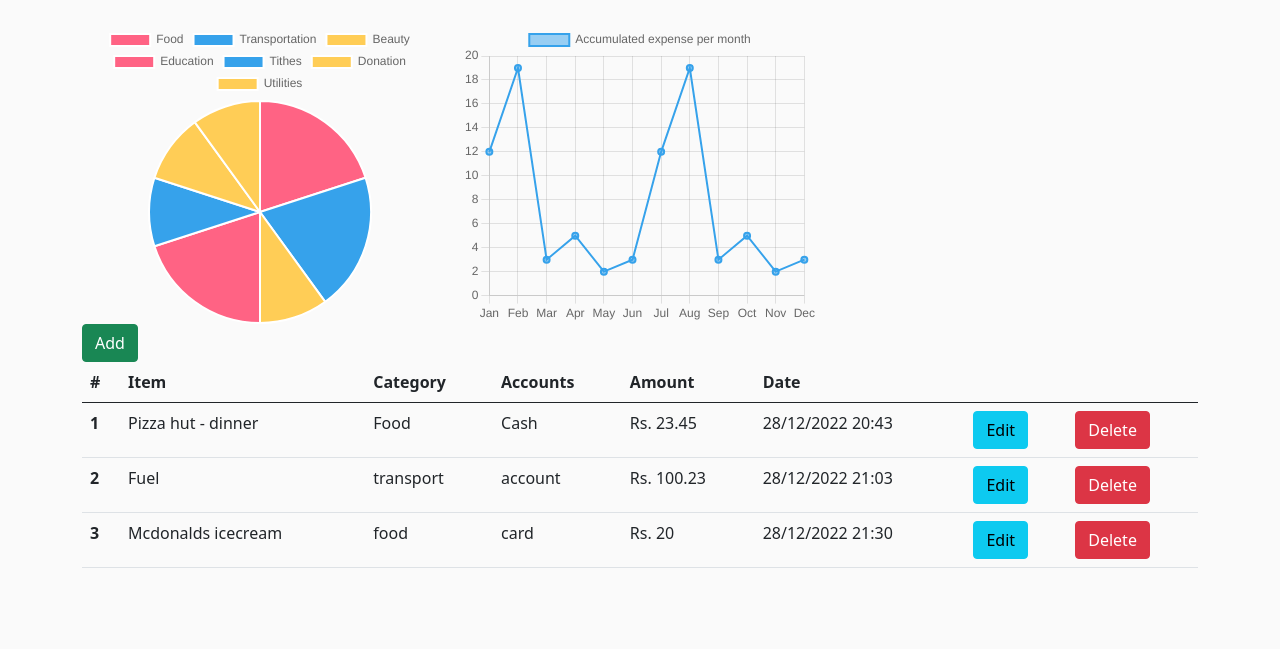
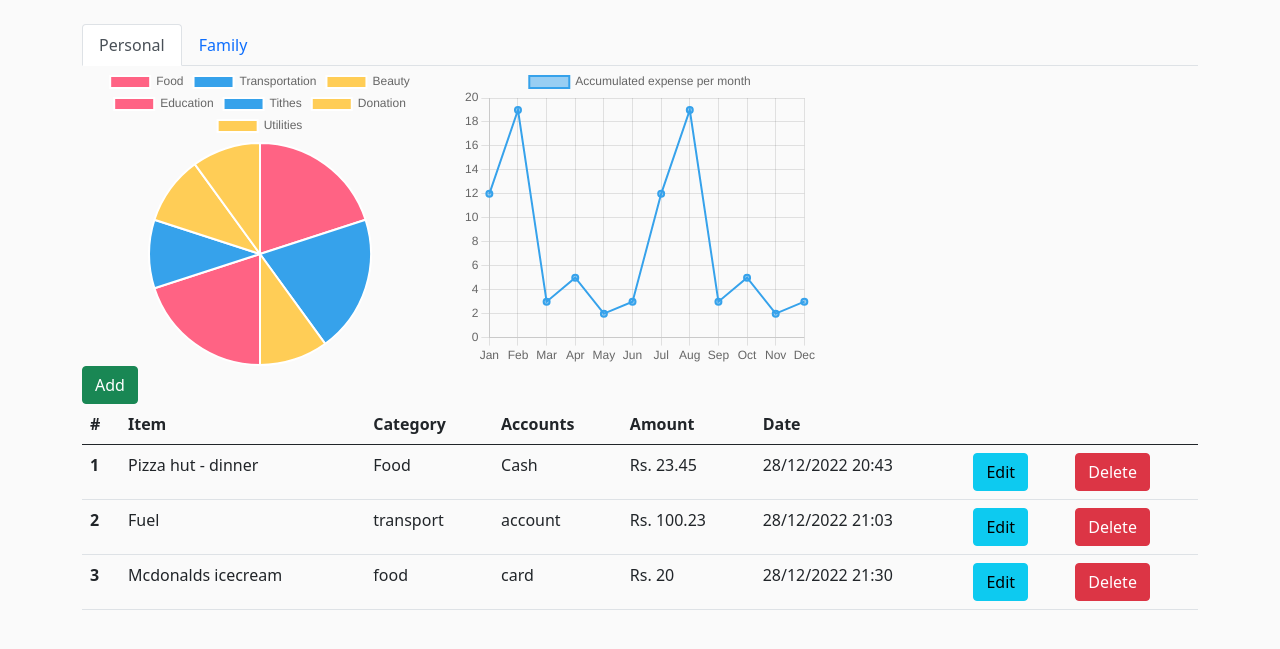
Before and after one commit to stanj98/personal_finance_tracker, a Django app: page / in a window 1280 px wide. Shown: the part 56-705 px from the top of the page. Run offline with Django 4.2, Linux system fonts and the light colour scheme; a map, chart or similar area stays blank.

Commit message:
design changes

```diff
--- a/finance/templates/finance/base.html
+++ b/finance/templates/finance/base.html
@@ -35,8 +35,7 @@
     <main role="main" class="container">
         <div class="row">
             <div class="col-md-12">
-                {% block visuals %}{% endblock %}
-                {% block table %}{% endblock %}
+                {% block content %}{% endblock %}
             </div>
         </div>
     </main>
--- a/finance/templates/finance/home.html
+++ b/finance/templates/finance/home.html
@@ -1,7 +1,18 @@
 
 {% extends "finance/base.html" %}
 
-{% block visuals %}
+{% block content %}
+    <ul class="nav nav-tabs">
+        <li class="nav-item">
+            <a class="nav-link active" aria-current="page" data-bs-toggle="tab" href="#personal">Personal</a>
+          </li>
+          <li class="nav-item">
+            <a class="nav-link" data-bs-toggle="tab" href="#family">Family</a>
+          </li>
+    </ul>
+
+    <div class="tab-content">
+        <div id="personal" class="tab-pane fade show active">
             <div class="row">
                 <div class="col-md-4">
                     <canvas id="categorySplit"></canvas>
@@ -14,6 +25,44 @@
                 </div>
             </div>
 
+            <table class="table">
+                <thead>
+                    <button type="button" class="btn btn-success">Add</button>
+                    <tr>
+                        <th scope="col">#</th>
+                        <th scope="col">Item</th>
+                        <th scope="col">Category</th>
+                        <th scope="col">Accounts</th>
+                        <th scope="col">Amount</th>
+                        <th scope="col">Date</th>
+                        <th scope="col"></th>
+                        <th scope="col"></th>
+                    </tr>
+                </thead>
+                <tbody>
+                    {% for transacation in transactions %}
+                    <tr>
+                        <th scope="row">{{ transacation.id }}</th>
+                        <td>{{ transacation.desc }}</td>
+                        <td>{{ transacation.category }}</td>
+                        <td>{{ transacation.account }}</td>
+                        <td>{{ transacation.amount }}</td>
+                        <td>{{ transacation.date }}</td>
+                        <td><button type="button" class="btn btn-info">Edit</button></td>
+                        <td><button type="button" class="btn btn-danger">Delete</button></td>
+                    </tr>
+                    {% endfor %}
+                </tbody>
+            </table>
+        </div>
+
+        <div id="family" class="tab-pane fade">
+            <p>Coming soon!</p>
+        </div>
+    </div>
+
+
+    <!-- Javascript render below for all, what about segregration of javascript code between personal and family? -->
     <script src="https://cdn.jsdelivr.net/npm/chart.js"></script>
         <script>
         const totalMonthlyExpenditure = document.getElementById('totalMonthlyExpenditure');
```
Also changed, not shown: other parts of finance/templates/finance/home.html (+1 -33 lines), personal_finance_tracker/settings.py (+10 -2 lines). Lines whose indentation alone changed are shown as unchanged.
